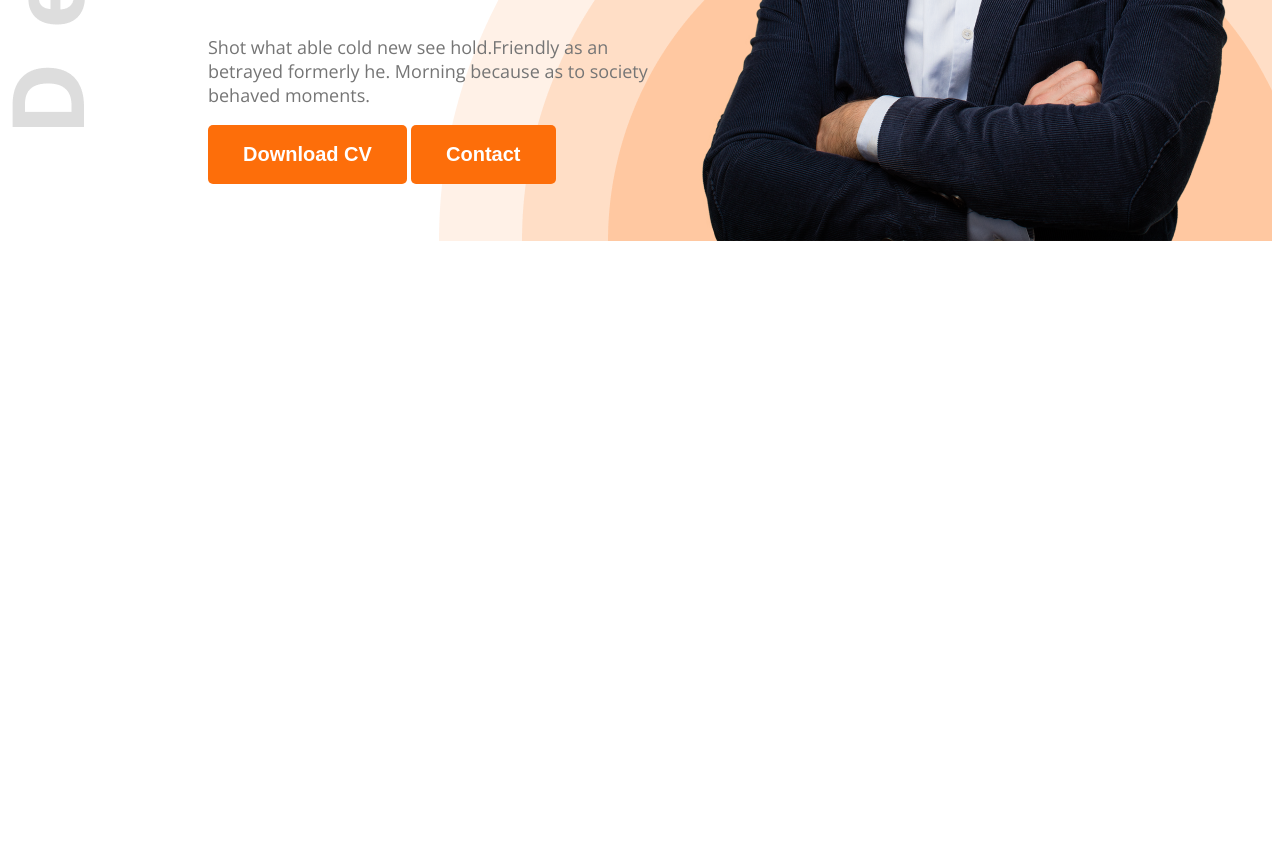
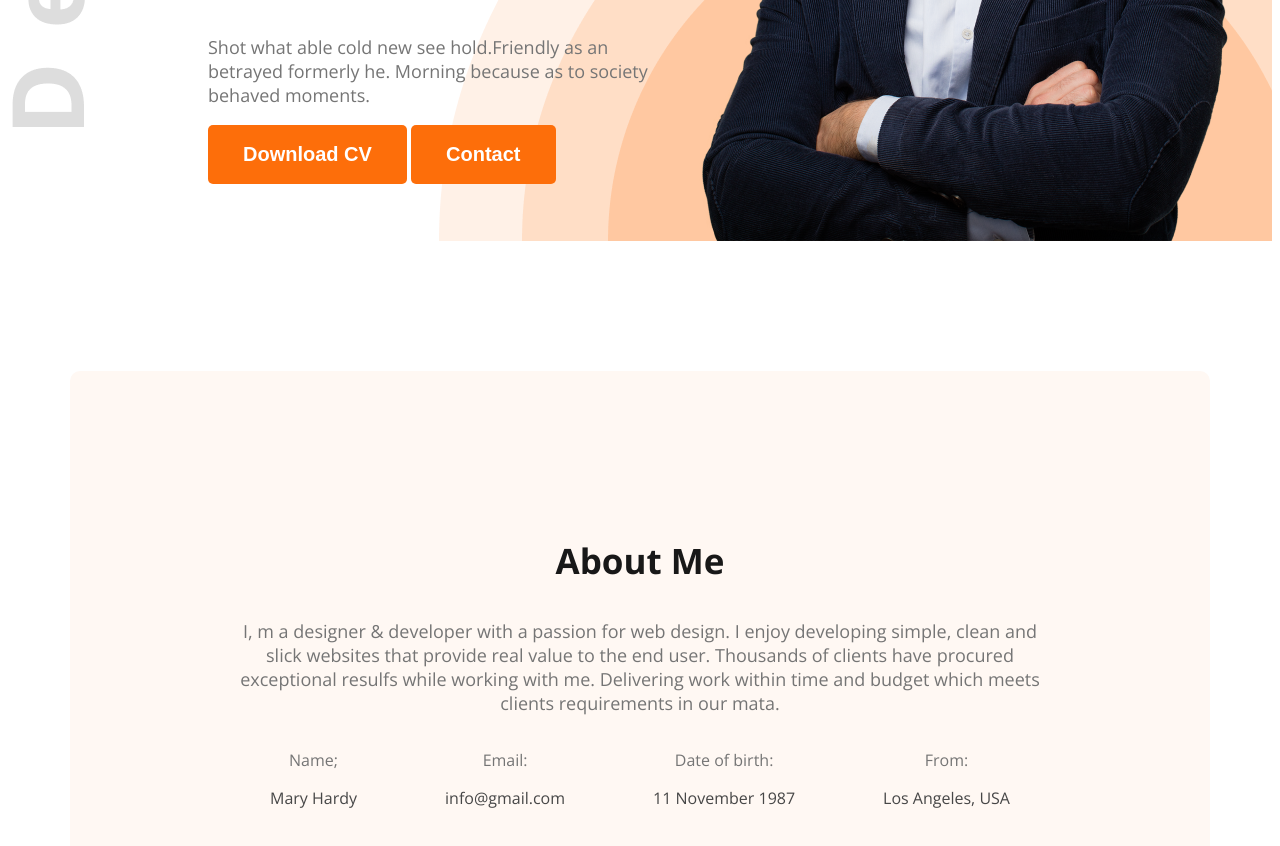
Before and after one commit to Mahfuz-Rana/portfolio, a plain HTML site: page index.html in a window 1280 px wide. Shown: the part 686-1532 px from the top of the page. Before the commit the page ends 935 px from the top, so only its background shows below. Drawn offline with nearby package versions, Linux system fonts and the light colour scheme.

Commit message:
add new updates

```diff
--- a/index.html
+++ b/index.html
@@ -33,6 +33,31 @@
         </div>
     </header>
     <main>
+        <section class="all-section background-clr">
+            <div class="about">
+                <h3 class="all-title">About Me</h3>
+                <p class="dark-3 ab-dc">I, m a designer & developer with a passion for web design. I enjoy developing simple, clean and slick websites that provide real value to the end user. Thousands of clients have procured exceptional resulfs while working with me. Delivering work within time and budget which meets clients requirements in our mata.</p>
+
+            <div class="about-iteams">
+                <div class="about-iteam">
+                    <p class="iteam-title">Name;</p>
+                    <p class="iteam-description">Mary Hardy</p>
+                </div>
+                <div class="about-iteam">
+                    <p class="iteam-title">Email:</p>
+                    <p class="iteam-description">info@gmail.com</p>
+                </div>
+                <div class="about-iteam">
+                    <p class="iteam-title">Date of birth:</p>
+                    <p class="iteam-description">11 November 1987</p>
+                </div>
+                <div class="about-iteam">
+                    <p class="iteam-title">From:</p>
+                    <p class="iteam-description">Los Angeles, USA</p>
+                </div>
+            </div>
+            </div>
+        </section>
 
     </main>
     <footer>
--- a/styles/style.css
+++ b/styles/style.css
@@ -4,26 +4,6 @@
   font-style: normal;
   font-variation-settings:
     "wdth" 100;
-}
-.header {
-    background-image: url('../images/developer.png'), url('../images/header_bg.png');
-    background-repeat: no-repeat;
-    background-position: top left, bottom right;
-}
-
-/* nav style */
-nav {
-    display: flex;
-    justify-content: space-between;
-    align-items: center;
-    margin: 50px 200px;
-}
-.nav-title {
-    font-weight: 800;
-    font-size: 45px;
-}
-.text-primary {
-    color:#FD6E0A ;
 }
 /* shared style */
 .dark-2{
@@ -41,6 +21,35 @@
     font-size: 20px;
     font-weight: bold;
 }
+.header {
+    background-image: url('../images/developer.png'), url('../images/header_bg.png');
+    background-repeat: no-repeat;
+    background-position: top left, bottom right;
+}
+.all-title {
+    font-size: 35px;
+    font-weight: bold;
+    color: rgba(24, 24, 24, 1);
+}
+.background-clr {
+    background-color: #FFF8F3;
+}
+
+/* nav style */
+nav {
+    display: flex;
+    justify-content: space-between;
+    align-items: center;
+    margin: 50px 200px;
+}
+.nav-title {
+    font-weight: 800;
+    font-size: 45px;
+}
+.text-primary {
+    color:#FD6E0A ;
+}
+
 nav ul {
     display: flex;
     align-items: center;
@@ -80,3 +89,29 @@
     width: 584px;
 
 }
+/* section style */
+.all-section {
+    width: 1140px;
+    height: 550px;
+    margin: 0 auto;
+    border-radius: 10px;
+}
+.about {
+    text-align: center;
+    margin-top: 130px;
+    padding: 131px 156px;
+}
+.ab-dc {
+    font-size: 18px;
+    font-weight: 400;
+}
+.about-iteams {
+    display: flex;
+    justify-content: space-around;
+}
+.iteam-title {
+    color: rgba(117, 117, 117, 1);
+}
+.iteam-description {
+    color: rgba(71, 71, 71, 1);
+}
```
